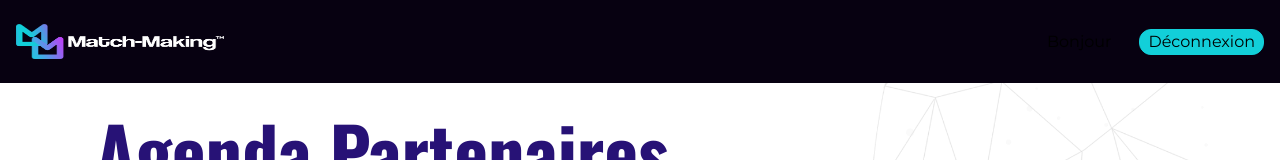
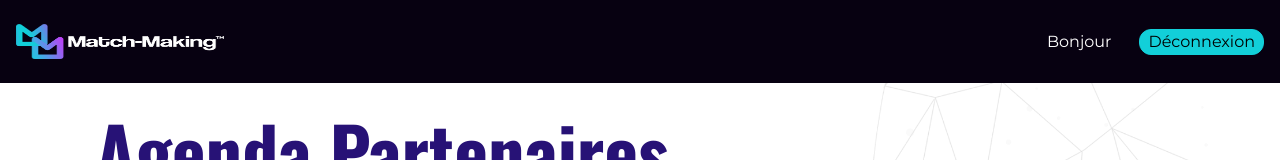
Before and after one commit to koumishop/match-making-app, a Next.js app: page /admin in a window 1280 px wide. Shown: the top 160 px of the page. Built offline with nearby package versions, Linux system fonts and the light colour scheme; no server answers; some icons are missing.

Commit message:
fix: set header text-color

```diff
--- a/src/components/Header.jsx
+++ b/src/components/Header.jsx
@@ -25,8 +25,8 @@ const handleLogOut = ()=>{
       </div>
       {hasSignedIn?
           <div className='w-[60%] md:w-[40%] flex justify-end items-center '>
-            <Icon icon="mdi:user-circle-outline" width={35} className='md:text-white' />
-            <div className='text-xs md:text-base md:px-1 flex'><span className='hidden md:flex md:mr-1'>Bonjour </span> <span className='font-extrabold mr-1'>{ user.firstName }</span>{user.company? <span> - <span className='font-extrabold'>{ ` ${user.company}` }</span></span> : ""}</div>
+            <Icon icon="mdi:user-circle-outline" color='#FFFFFF' width={35} className='text-white' />
+            <div className='text-xs md:text-base md:px-1 flex text-white'><span className='hidden md:flex md:mr-1'>Bonjour </span> <span className='font-extrabold mr-1'>{ user.firstName }</span>{user.company? <span> - <span className='font-extrabold'>{ ` ${user.company}` }</span></span> : ""}</div>
             <button onClick={handleLogOut} className='flex md:border md:border-primary md:rounded-xl md:bg-primary hover:bg-opacity-0 md:px-2 md:ml-4'><span className='hidden md:flex'>Déconnexion</span></button>
             <button onClick={handleLogOut} className='ml-4 md:hidden'>
               <Icon icon="ic:baseline-logout" width={25} className='md:hidden text-white' />
```
